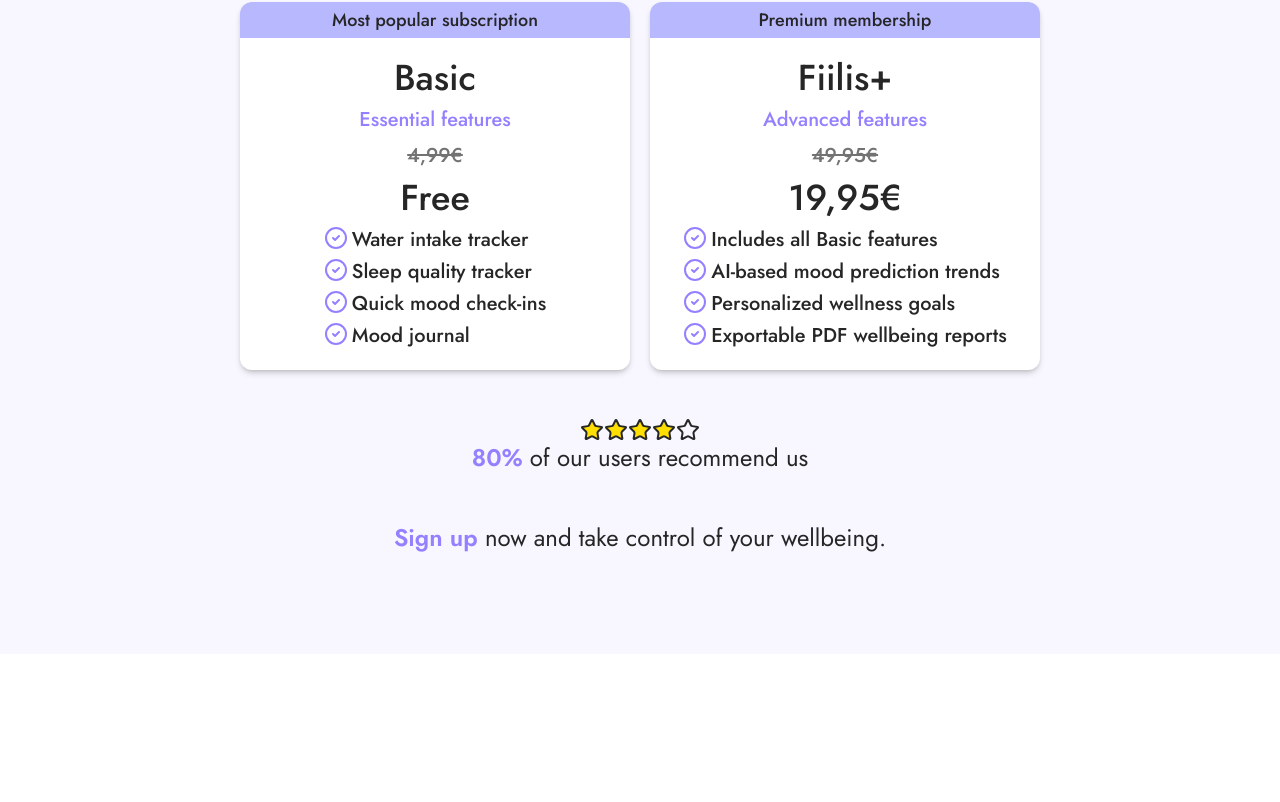
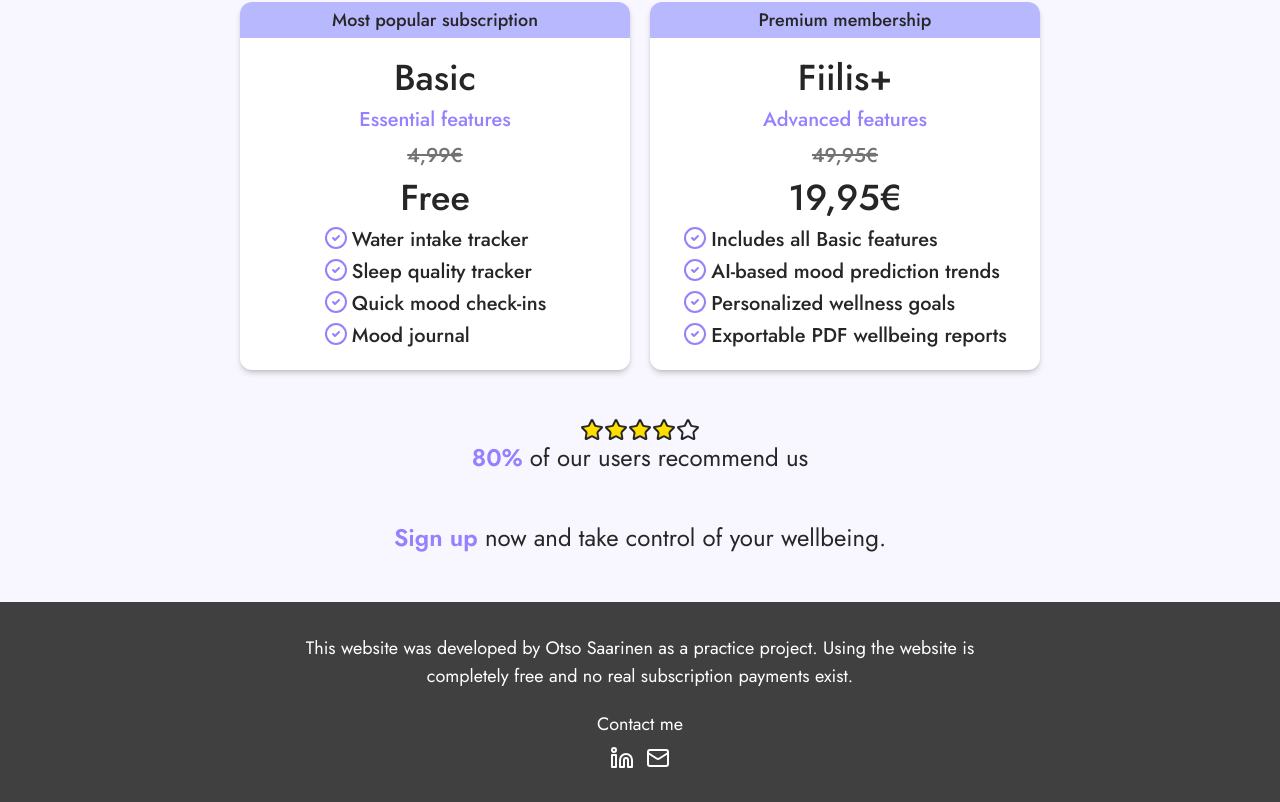
Before and after one commit to otsosaarinen/fiilis, a React (Vite) app: page / in a window 1280 px wide. Shown: the part 486-1288 px from the top of the page. Before the commit the page ends 1140 px from the top, so only its background shows below. Built offline with nearby package versions, Linux system fonts and the light colour scheme.

Commit message:
add disclaimer footer

```diff
--- a/src/Landing.tsx
+++ b/src/Landing.tsx
@@ -1,12 +1,12 @@
 import "./Globals.css";
 import Header from "./Header";
 import { Link } from "react-router";
-import { CircleCheck, Star } from "lucide-react";
+import { CircleCheck, Star, Linkedin, Mail } from "lucide-react";
 
 function Landing() {
 	return (
 		<>
-			<div className="font-jost bg-ghost-white flex min-h-screen max-w-screen flex-col items-center gap-12 py-25 text-neutral-800">
+			<div className="font-jost bg-ghost-white flex min-h-screen max-w-screen flex-col items-center gap-12 pt-25 text-neutral-800">
 				<Header />
 				<h1 className="text-tropical-indigo text-9xl font-semibold">
 					Fiilis
@@ -108,6 +108,24 @@ function Landing() {
 					</span>{" "}
 					now and take control of your wellbeing.
 				</section>
+				<div className="flex w-full flex-col items-center justify-center gap-5 bg-neutral-700 p-8 text-lg text-white">
+					<div className="w-100 text-center md:w-175">
+						This website was developed by Otso Saarinen as a
+						practice project. Using the website is completely free
+						and no real subscription payments exist.
+					</div>
+					<div className="flex flex-col items-center justify-center gap-2">
+						Contact me{" "}
+						<div className="flex flex-row gap-3 hover:cursor-pointer">
+							<Link to="https://www.linkedin.com/in/otsosaarinen/">
+								<Linkedin />
+							</Link>
+							<a href="mailto:saarinenotso@gmail.com">
+								<Mail />
+							</a>
+						</div>
+					</div>
+				</div>
 			</div>
 		</>
 	);
```
